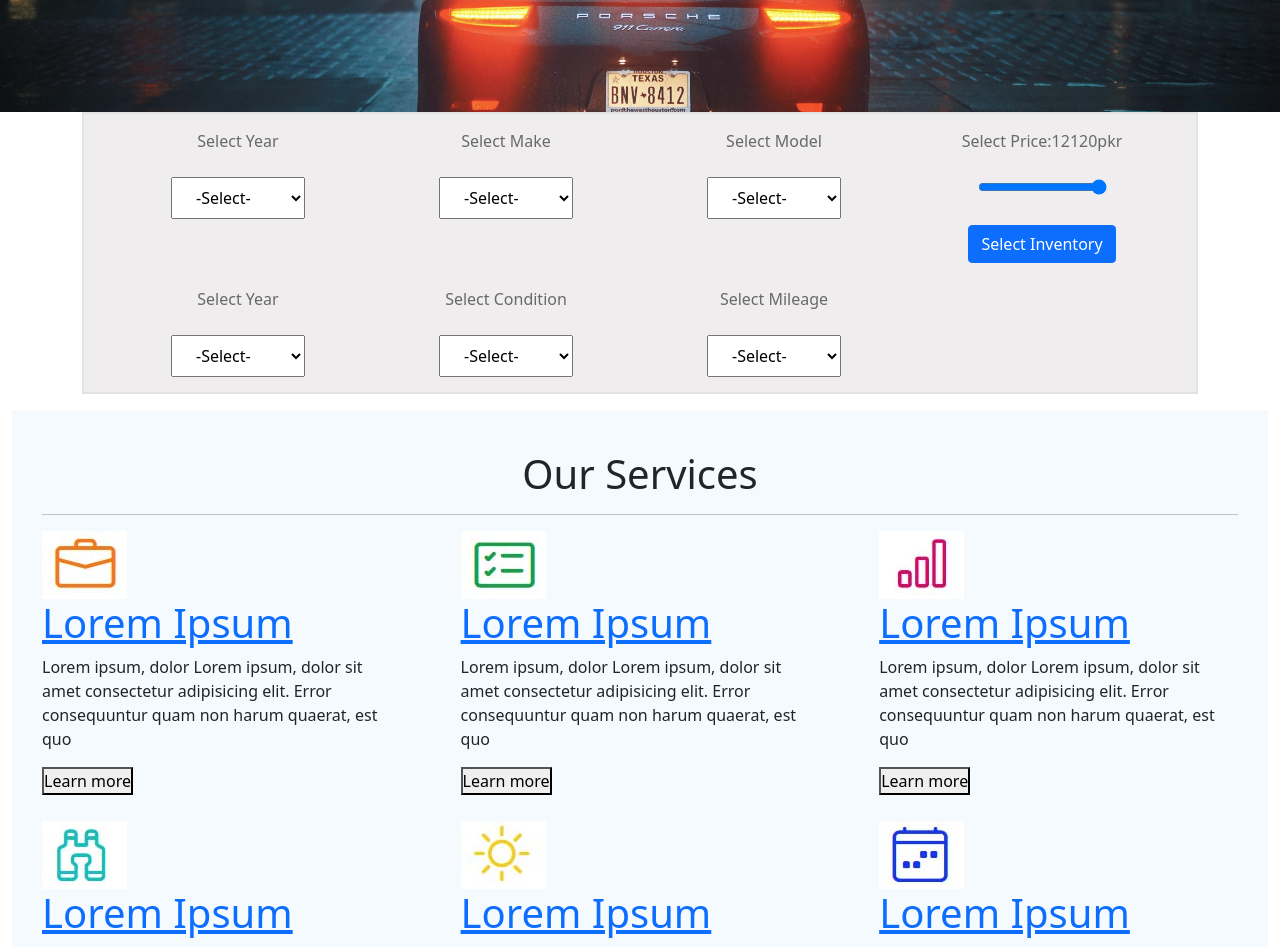
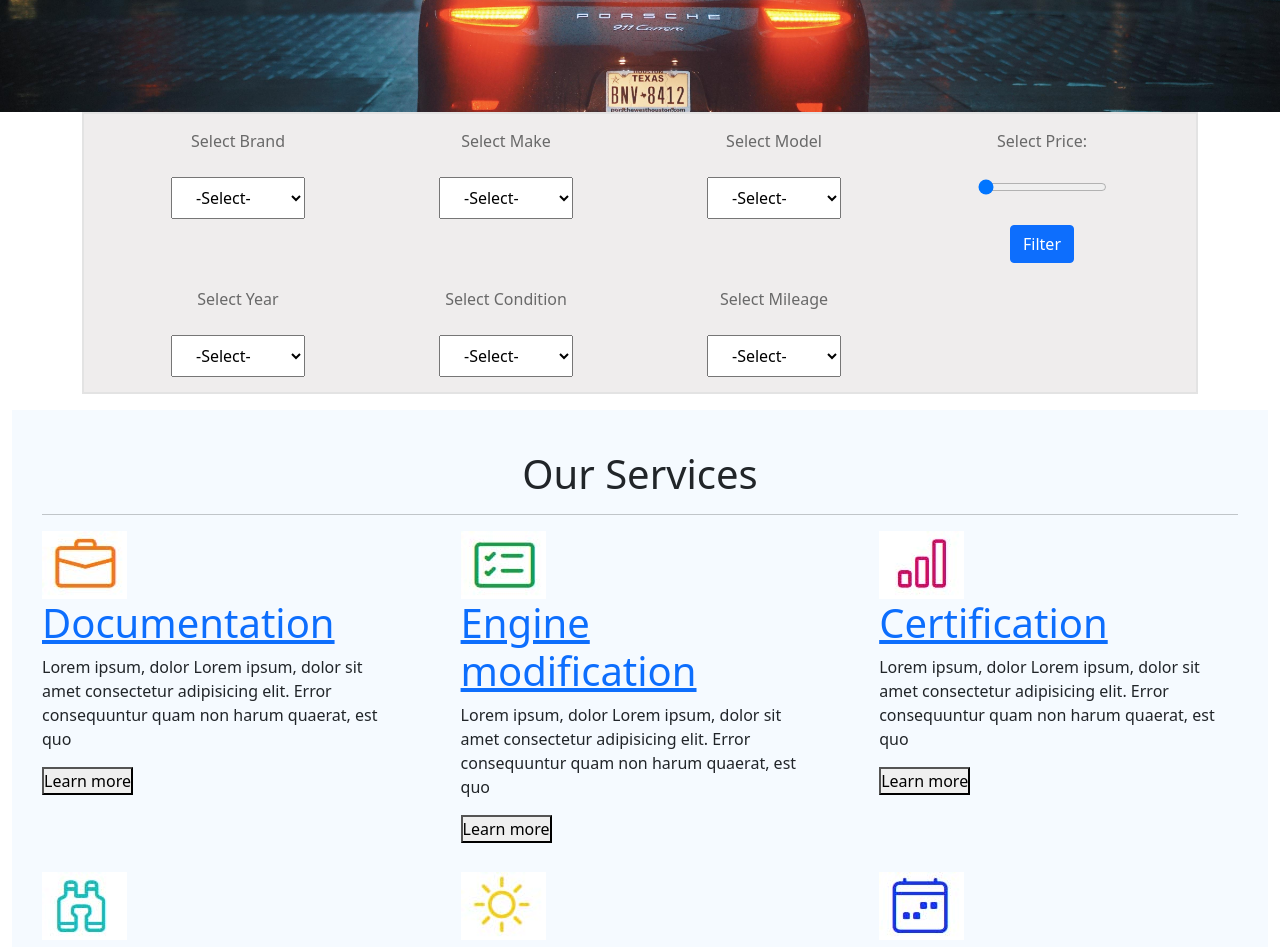
Before and after one commit to aliyanfaisal/GBwheels, a React (Create React App) app: page / in a window 1280 px wide. Shown: the part 380-1327 px from the top of the page. Built offline with nearby package versions, Linux system fonts and the light colour scheme.

Commit message:
filter is operational

```diff
--- a/package.json
+++ b/package.json
@@ -15,7 +15,8 @@
     "react-helmet": "^6.1.0",
     "react-scripts": "^2.1.8",
     "reactstrap": "^9.1.1",
-    "web-vitals": "^2.1.4"
+    "web-vitals": "^2.1.4",
+    "webpack": "^4.28.3"
   },
   "scripts": {
     "start": "react-scripts start",
--- a/src/components/assets/Data.js
+++ b/src/components/assets/Data.js
@@ -5,6 +5,12 @@ import{Col} from "react-bootstrap";
 // import {Button} from "react-bootstrap";
 import './Data.css';
 function Filter() {
+  function priceChange(event){
+      var value = event.target.value;
+      document.querySelector("#price_span").innerHTML=value
+  }
+
+
   return(
 <Container className="pb-3 " >
 <Row>
@@ -16,27 +22,25 @@ function Filter() {
 
 <div >
 
-<span>Select Year</span>
+<span>Select Brand</span>
 <br/>
 <br/>
-<select name="year" id="year" value= "year">
-<option value="tesla">-Select-</option>
+<select name="brand" id="brand" required>
+<option value="">-Select-</option>
 
-<option value="2009">2021</option>
-<option value="hyundai">2001</option>
-<option value="audi">2003</option>
-<option value="honda">2005</option>
-<option value="honda">2008</option>
-<option value="honda">2009</option>
-<option value="honda">2012</option>
+<option value="tesla">Tesla</option>
+<option value="hyundai">hyundai</option>
+<option value="audi">audi</option>
+<option value="honda">honda civic</option>
+<option value="Gli">gli</option>
 
 </select>
 </div>
 <div ><span>Select Make</span>
 <br/>
 <br/>
-<select name="Tesla" id="tesla" value= "tesla">
-<option value="tesla">-Select-</option>
+<select name="Tesla" id="tesla"  required>
+<option value="">-Select-</option>
 
 
 <option value="tesla">Tesla</option>
@@ -53,8 +57,8 @@ function Filter() {
 <span>Select Model</span>
 <br/>
 <br/>
-<select name="Tesla" id="tesla" value= "tesla">
-<option value="tesla">-Select-</option>
+<select name="Tesla" id="tesla" required>
+<option value="">-Select-</option>
 
 <option value="tesla">Tesla</option>
 <option value="hyundai">Hyundai</option>
@@ -67,12 +71,14 @@ function Filter() {
 <div >
 
 
-<span>Select Price:12120pkr </span>
+<span>Select Price: <span id="price_span"></span> </span>
 <br/>
 <br/>
-<input type="range" name="price" id="price" value="200"  maxlength="9000000" minlength="100000" />
+
+  <input type="range" id="vol" name="vol" min="1000" max="500000" onChange={priceChange}/>
+
 <br/>
-<Button className=" bg-secondry mt-4 ">Select Inventory  </Button>
+<Button className=" bg-secondry mt-4 ">Filter</Button>
 </div>
 
 
@@ -81,17 +87,17 @@ function Filter() {
 <span>Select Year</span>
 <br/>
 <br/>
-<select name="year" id="year" value= "year">
+<select name="year" id="year"  required>
 <option value="tesla">-Select-</option>
 
 
 <option value="2009">2021</option>
-<option value="hyundai">2001</option>
-<option value="audi">2003</option>
-<option value="honda">2005</option>
-<option value="honda">2008</option>
-<option value="honda">2009</option>
-<option value="honda">2012</option>
+<option value="2001">2001</option>
+<option value="2003">2003</option>
+<option value="2005">2005</option>
+<option value="2008">2008</option>
+<option value="2009">2009</option>
+<option value="2012">2012</option>
 
 </select>
 </div>
@@ -100,9 +106,8 @@ function Filter() {
   <span>Select Condition</span>
 <br/>
 <br/>
-<select name="Tesla" id="tesla" value= "tesla">
-{/* <option value="tesla">Please select Condition</option> */}
-<option value="tesla">-Select-</option>
+<select name="select" id="select1" required>
+<option value="">-Select-</option>
 
 <option value="tesla">Certified</option>
 <option value="hyundai">NCP</option>
@@ -119,13 +124,13 @@ function Filter() {
 <span>Select Mileage</span>
 <br/>
 <br/>
-<select name="Tesla" id="tesla" value= "tesla">
+<select name="Tesla" id="tesla" >
 <option value="tesla">-Select-</option>
 
-<option value="tesla">10000</option>
-<option value="hyundai">120000</option>
-<option value="audi">12123</option>
-<option value="honda">22021</option>
+<option value="10000">10000</option>
+<option value="120000">120000</option>
+<option value="12123">12123</option>
+<option value="22021">22021</option>
 
 </select>
 
--- a/src/components/assets/service.js
+++ b/src/components/assets/service.js
@@ -30,7 +30,7 @@ return(
             <div class="info_1">
                 <img src="img/icons/1.jpg" alt=""/>
                 <div>
-                    <h1><a href="#"> Lorem Ipsum</a></h1>
+                    <h1><a href="#"> Documentation</a></h1>
                     <p>Lorem ipsum, dolor Lorem ipsum, dolor sit amet consectetur adipisicing elit. Error consequuntur
                         quam non harum quaerat, est quo</p>
 
@@ -41,7 +41,7 @@ return(
             <div class="info_1">
                 <img src="img/icons/2.jpg" alt=""/>
                 <div>
-                    <h1><a href="#"> Lorem Ipsum</a></h1>
+                    <h1><a href="#"> Engine modification</a></h1>
                     <p>Lorem ipsum, dolor Lorem ipsum, dolor sit amet consectetur adipisicing elit. Error consequuntur
                         quam non harum quaerat, est quo</p>
            <button className=''>Learn more</button>
@@ -52,7 +52,7 @@ return(
             <div class="info_1">
                 <img src="img/icons/3.jpg" alt=""/>
                 <div>
-                    <h1><a href="#"> Lorem Ipsum</a></h1>
+                    <h1><a href="#"> Certification</a></h1>
                     <p>Lorem ipsum, dolor Lorem ipsum, dolor sit amet consectetur adipisicing elit. Error consequuntur
                         quam non harum quaerat, est quo</p>
            <button className=''>Learn more</button>
@@ -63,7 +63,7 @@ return(
             <div class="info_1">
                 <img src="img/icons/4.jpg" alt=""/>
                 <div>
-                    <h1><a href="#"> Lorem Ipsum</a></h1>
+                    <h1><a href="#"> Marketing</a></h1>
                     <p>Lorem ipsum, dolor Lorem ipsum, dolor sit amet consectetur adipisicing elit. Error consequuntur
                         quam non harum quaerat, est quo</p>
            <button className=''>Learn more</button>
@@ -73,7 +73,7 @@ return(
             <div class="info_1">
                 <img src="img/icons/5.jpg" alt=""/>
                 <div>
-                    <h1><a href="#"> Lorem Ipsum</a></h1>
+                    <h1><a href="#"> Products</a></h1>
                     <p>Lorem ipsum, dolor Lorem ipsum, dolor sit amet consectetur adipisicing elit. Error consequuntur
                         quam non harum quaerat, est quo</p>
            <button className=''>Learn more</button>
@@ -83,7 +83,7 @@ return(
             <div class="info_1">
                 <img src="img/icons/6.jpg" alt=""/>
                 <div>
-                    <h1><a href="#"> Lorem Ipsum</a></h1>
+                    <h1><a href="#"> Proper</a></h1>
                     <p>Lorem ipsum, dolor Lorem ipsum, dolor sit amet consectetur adipisicing elit. Error consequuntur
                         quam non harum quaerat, est quo</p>
            <button className=''>Learn more</button>
```
Also changed, not shown: 1 other file (tests, documents, lock files or other folders).
